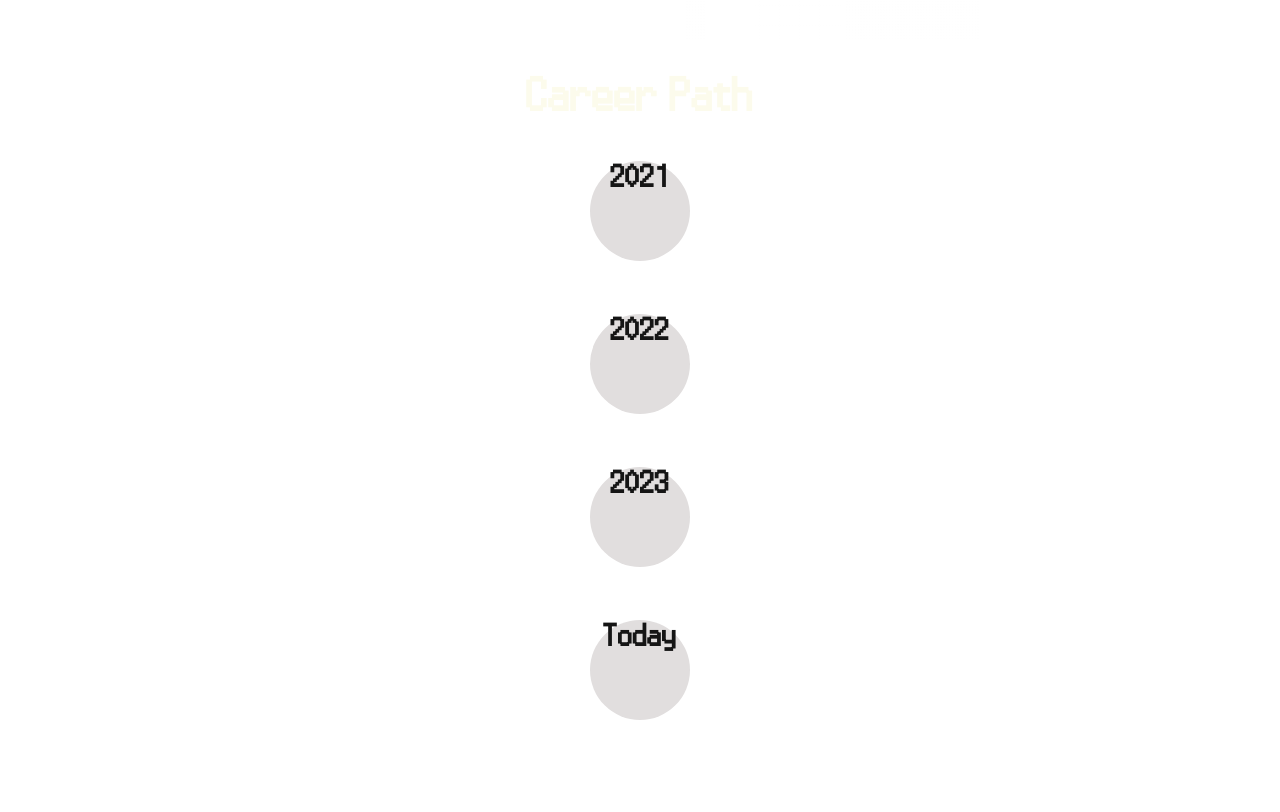
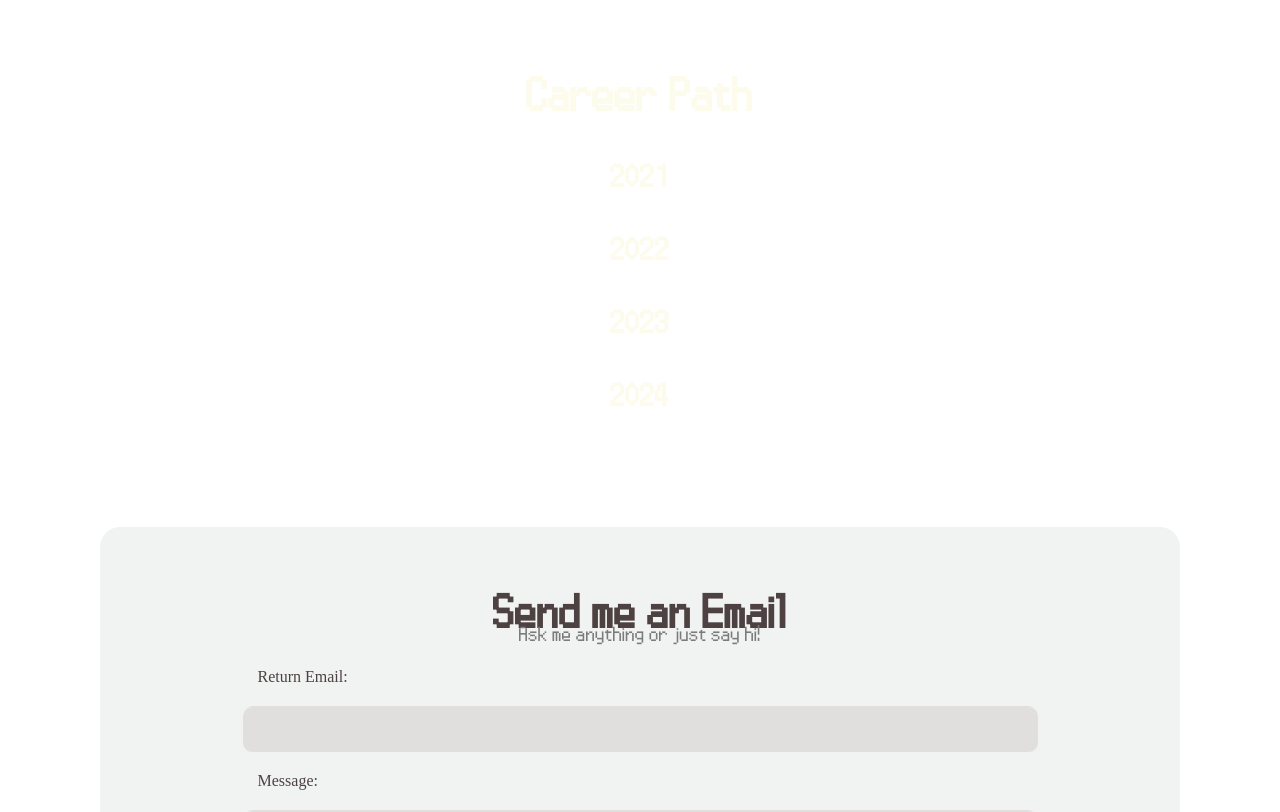
Before and after one commit to Fishfinna/personal-website-react-migration, a React (Vite) app: page / in a window 1280 px wide. Shown: the part 1940-2752 px from the top of the page. Built offline with nearby package versions, Linux system fonts and the light colour scheme.

Commit message:
cleaned up year code

```diff
--- a/src/App.tsx
+++ b/src/App.tsx
@@ -19,6 +19,7 @@ function App() {
           element={
             <Suspense fallback={<Stars />}>
               <Home />
+              <Footer />
             </Suspense>
           }
         />
@@ -27,7 +28,6 @@ function App() {
         <Route path="/contact" element={<p>Contact</p>} />
         <Route path="*" element={<ErrorPage />} />
       </Routes>
-      <Footer />
     </div>
   );
 }
--- a/src/components/career-path/careerPath.scss
+++ b/src/components/career-path/careerPath.scss
@@ -3,15 +3,4 @@
     align-items: center;
     justify-content: center;
     flex-direction: column;
-
-    h2 {
-        display: flex;
-        flex-direction: column;
-        background-color: #e1dede;
-        color: #151515;
-        border-radius: 100%;
-        width: 100px;
-        height: 100px;
-        vertical-align: bottom;
-    }
 }
--- a/src/components/career-path/careerPath.tsx
+++ b/src/components/career-path/careerPath.tsx
@@ -1,23 +1,22 @@
 import "./careerPath.scss";
 
 export function CareerPath() {
+  const startYear = 2021;
+  const currentYear = new Date().getFullYear();
+  const yearList = [];
+
+  for (let year = startYear; year <= currentYear; year++) {
+    yearList.push(
+      <div key={year} className="year">
+        <h2>{year}</h2>
+      </div>
+    );
+  }
+
   return (
     <>
       <h1>Career Path</h1>
-      <div className="career-path">
-        <div>
-          <h2>2021</h2>
-        </div>
-        <div>
-          <h2>2022</h2>
-        </div>
-        <div>
-          <h2>2023</h2>
-        </div>
-        <div>
-          <h2>Today</h2>
-        </div>
-      </div>
+      <div className="career-path">{yearList}</div>
     </>
   );
 }
--- a/src/components/fader/fader.tsx
+++ b/src/components/fader/fader.tsx
@@ -11,10 +11,10 @@ export function Fader({ children }: any) {
         listItems.forEach((item: HTMLElement) => {
           const bounding = item.getBoundingClientRect();
           if (
-            bounding.top >= -1000 &&
+            bounding.top >= -800 &&
             bounding.bottom <=
               (window.innerHeight || document.documentElement.clientHeight) +
-                300
+                400
           ) {
             item.classList.add("fade-up-active");
           } else {
```
